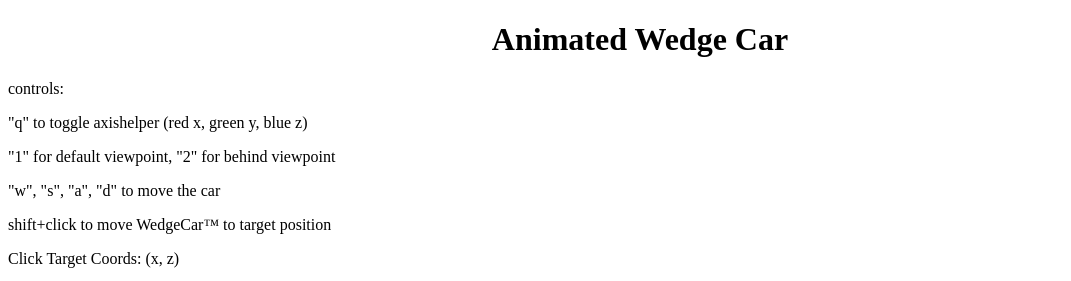
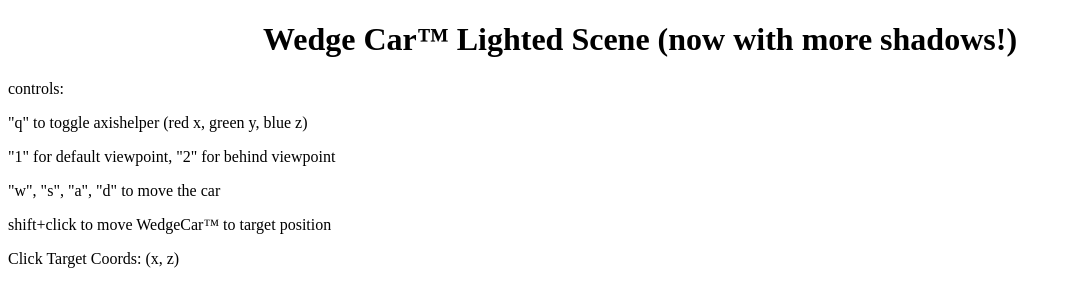
Before and after one commit to GU-Computer-Graphics/Quiz-10-Starter, a plain HTML site: page index.html in a window 1280 px wide. Shown: the whole page, without its empty margins (0-1071 px from the left). Drawn offline with nearby package versions, Linux system fonts and the light colour scheme.

Commit message:
Update index.html
Modified heading text

```diff
--- a/index.html
+++ b/index.html
@@ -30,7 +30,7 @@
 
 <body>
 
-    <h1>Animated Wedge Car</h1>
+    <h1>Wedge Car™ Lighted Scene (now with more shadows!)</h1>
     <p>controls:</p>
     <p>"q" to toggle axishelper (red x, green y, blue z)</p>
     <p>"1" for default viewpoint, "2" for behind viewpoint</p>
```
